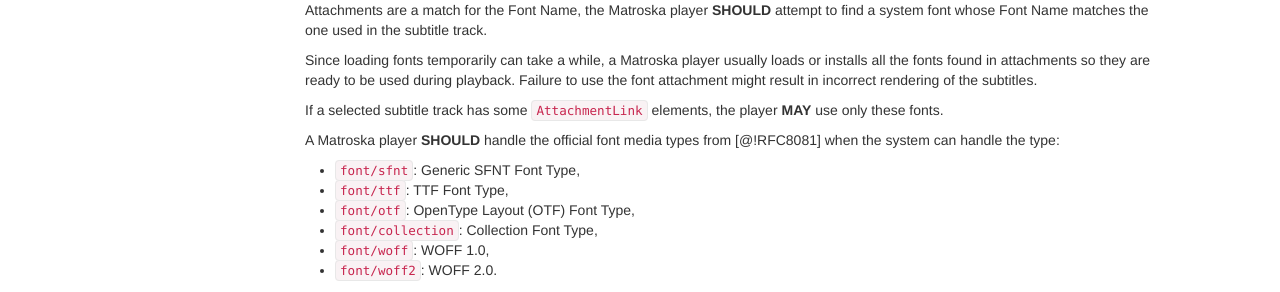
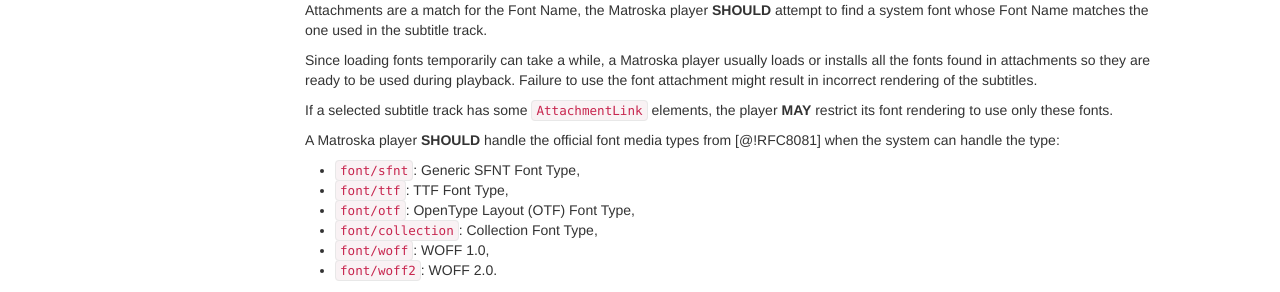
Before and after one commit to ietf-wg-cellar/matroska-specification, a Jekyll site: the page built from attachments.md, in a window 1280 px wide. Shown: the part 918-1210 px from the top of the page. Built offline with Jekyll 4.4.1, drawn with Linux system fonts in a browser that asks for light colours; our own code applies the rules of GitHub Pages for plain Markdown files.

Commit message:
Suggest restriction of fonts with AttachmentLink

```diff
--- a/attachments.md
+++ b/attachments.md
@@ -61,7 +61,7 @@ Since loading fonts temporarily can take a while, a Matroska player usually
 loads or installs all the fonts found in attachments so they are ready to be used during playback.
 Failure to use the font attachment might result in incorrect rendering of the subtitles.
 
-If a selected subtitle track has some `AttachmentLink` elements, the player **MAY** use only these fonts.
+If a selected subtitle track has some `AttachmentLink` elements, the player **MAY** restrict its font rendering to use only these fonts.
 
 A Matroska player **SHOULD** handle the official font media types from [@!RFC8081] when the system can handle the type:
 * `font/sfnt`: Generic SFNT Font Type,
```
